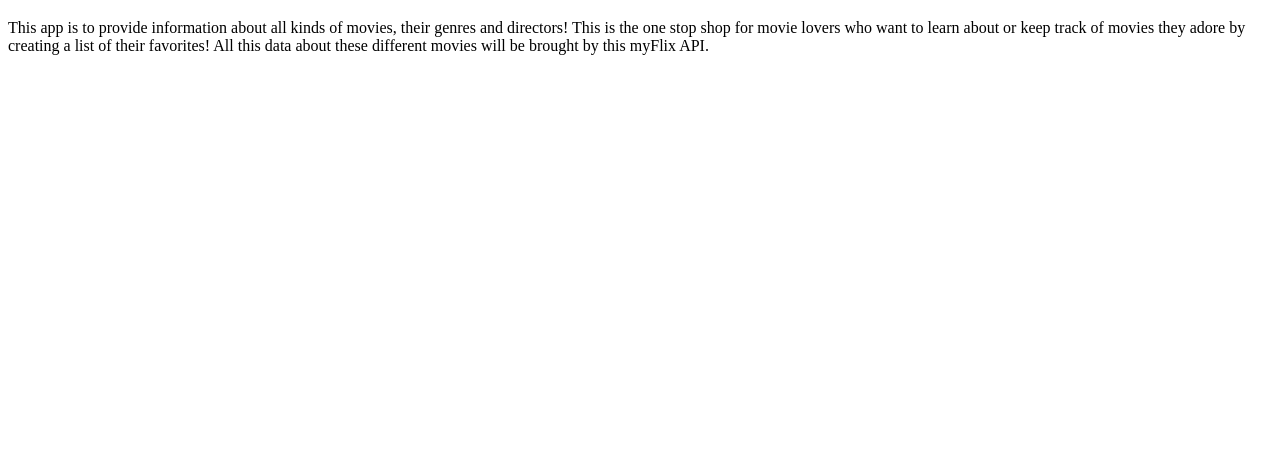
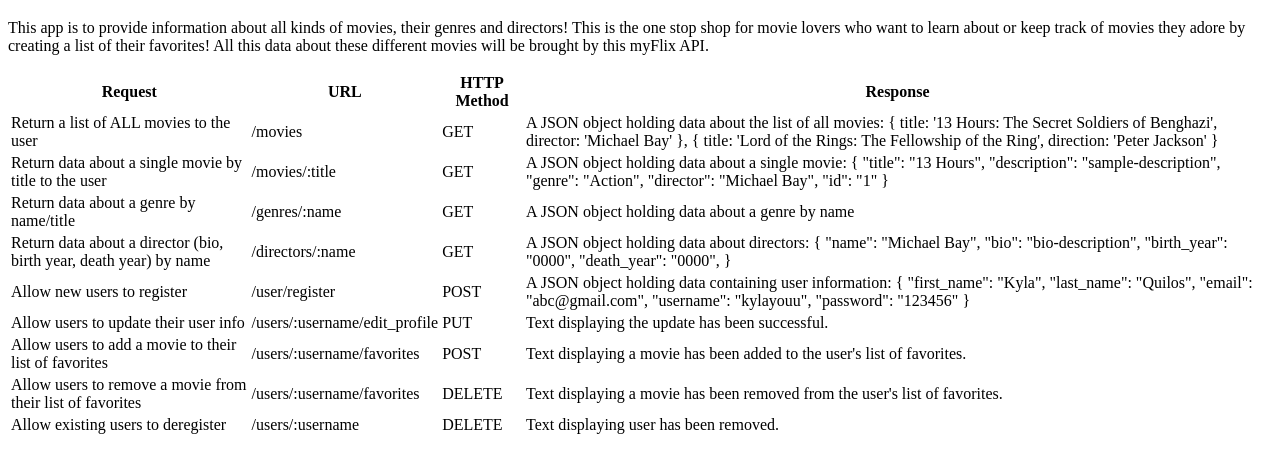
Before and after one commit to kylayouu/myFlix, a website: page public/documentation.html in a window 1280 px wide. Shown: the part 61-534 px from the top of the page. Drawn offline with Linux system fonts and the light colour scheme.

Commit message:
added documentation for each endpoint

```diff
--- a/public/documentation.html
+++ b/public/documentation.html
@@ -6,8 +6,105 @@
 		<meta name="viewport" content="width=device-width, initial-scale=1.0">
 		<title>myFlix API</title>
 	</head>
-	<body>
+	<body class='container'>
 		<h1>myFlix API</h1>
 		<p>This app is to provide information about all kinds of movies, their genres and directors! This is the one stop shop for movie lovers who want to learn about or keep track of movies they adore by creating a list of their favorites! All this data about these different movies will be brought by this myFlix API.</p>
+
+		<table>
+			<thead>
+				<th>Request</th>
+				<th>URL</th>
+				<th>HTTP Method</th>
+				<th>Response</th>
+			</thead>
+			<tbody>
+				<tr>
+					<td>Return a list of ALL movies to the user</td>
+					<td>/movies</td>
+					<td>GET</td>
+					<td>A JSON object holding data about the list of all movies:
+						{
+							title: '13 Hours: The Secret Soldiers of Benghazi',
+							director: 'Michael Bay'
+						},
+						{
+							title: 'Lord of the Rings: The Fellowship of the Ring',
+							direction: 'Peter Jackson'
+						}
+					</td>
+				</tr>
+				<tr>
+					<td>Return data about a single movie by title to the user</td>
+					<td>/movies/:title</td>
+					<td>GET</td>
+					<td>A JSON object holding data about a single movie:
+						{
+							"title": "13 Hours",
+							"description": "sample-description",
+							"genre": "Action",
+							"director": "Michael Bay",
+							"id": "1"
+						}
+					</td>
+				</tr>
+				<tr>
+					<td>Return data about a genre by name/title</td>
+					<td>/genres/:name</td>
+					<td>GET</td>
+					<td>A JSON object holding data about a genre by name</td>
+				</tr>
+				<tr>
+					<td>Return data about a director (bio, birth year, death year) by name</td>
+					<td>/directors/:name</td>
+					<td>GET</td>
+					<td>A JSON object holding data about directors:
+						{
+							"name": "Michael Bay",
+							"bio": "bio-description",
+							"birth_year": "0000",
+							"death_year": "0000",
+						}
+					</td>
+				</tr>
+				<tr>
+					<td>Allow new users to register</td>
+					<td>/user/register</td>
+					<td>POST</td>
+					<td>A JSON object holding data containing user information:
+						{
+							"first_name": "Kyla",
+							"last_name": "Quilos",
+							"email": "abc@gmail.com",
+							"username": "kylayouu",
+							"password": "123456"
+						}
+					</td>
+				</tr>
+				<tr>
+					<td>Allow users to update their user info</td>
+					<td>/users/:username/edit_profile</td>
+					<td>PUT</td>
+					<td>Text displaying the update has been successful.</td>
+				</tr>
+				<tr>
+					<td>Allow users to add a movie to their list of favorites</td>
+					<td>/users/:username/favorites</td>
+					<td>POST</td>
+					<td>Text displaying a movie has been added to the user's list of favorites.</td>
+				</tr>
+				<tr>
+					<td>Allow users to remove a movie from their list of favorites</td>
+					<td>/users/:username/favorites</td>
+					<td>DELETE</td>
+					<td>Text displaying a movie has been removed from the user's list of favorites.</td>
+				</tr>
+				<tr>
+					<td>Allow existing users to deregister</td>
+					<td>/users/:username</td>
+					<td>DELETE</td>
+					<td>Text displaying user has been removed.</td>
+				</tr>
+			</tbody>
+		</table>
 	</body>
 </html>
```
